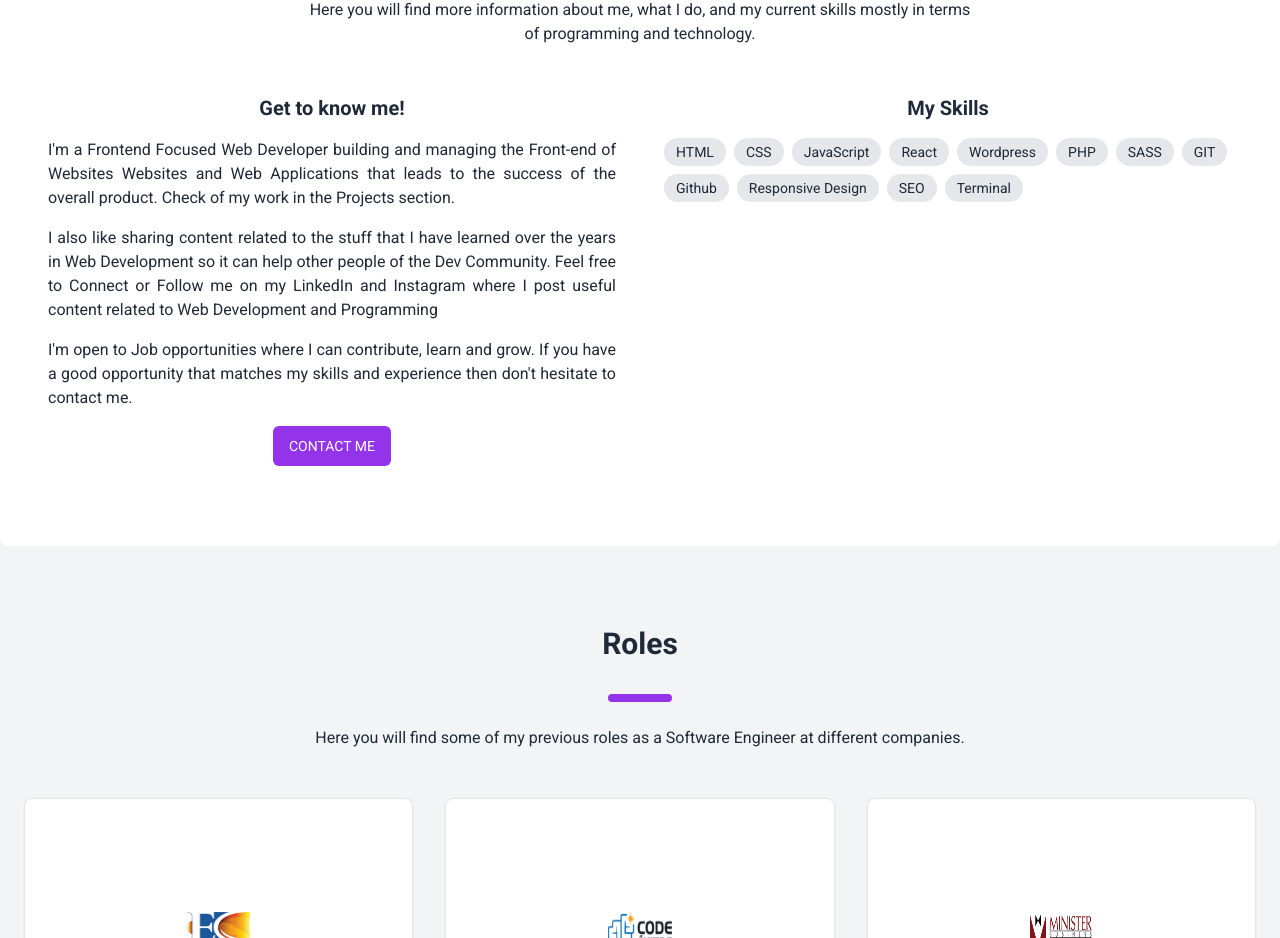
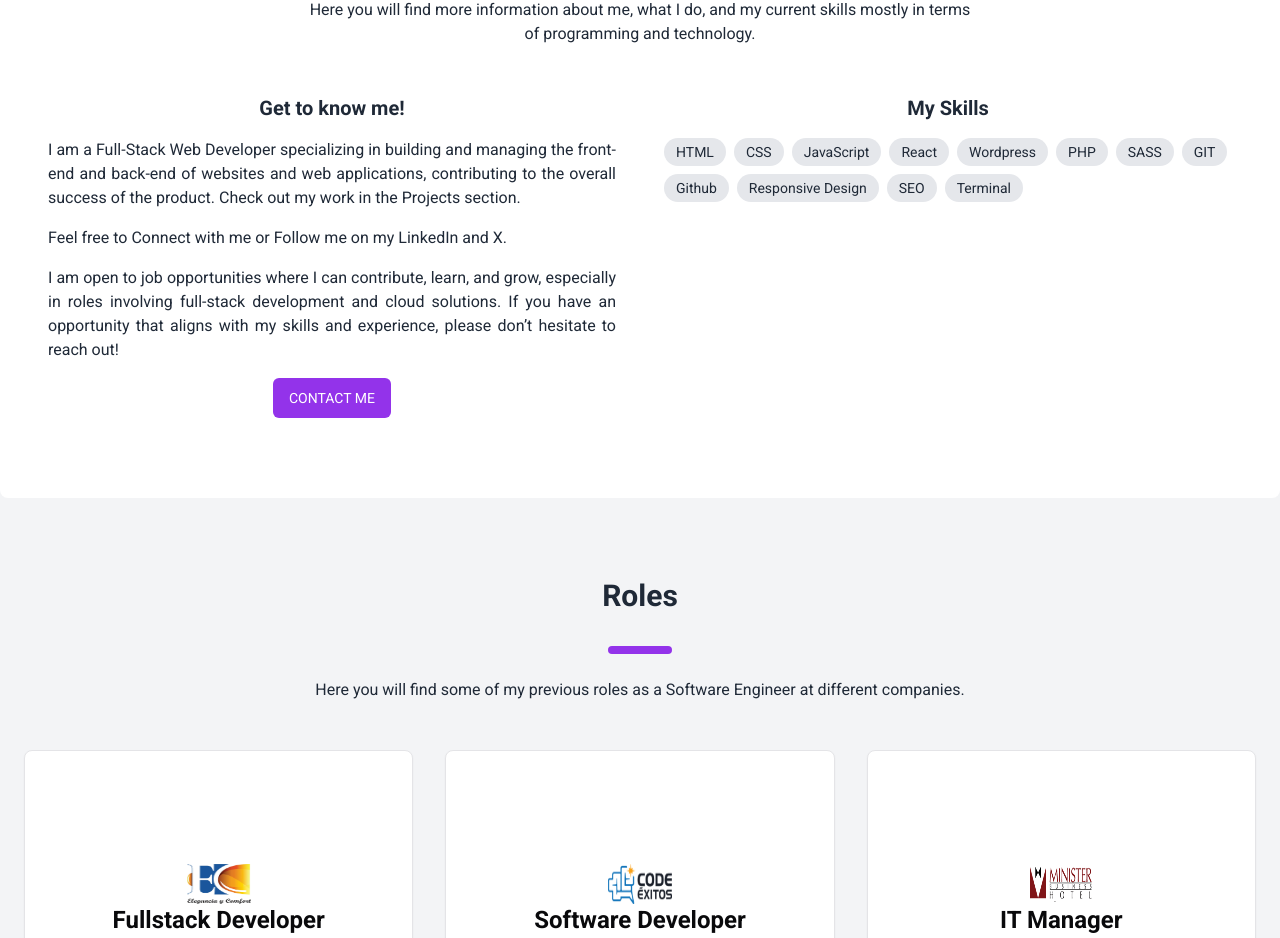
Before and after one commit to Athroscf/portfolio-2.0, a Next.js app: page / in a window 1280 px wide. Shown: the part 1054-1992 px from the top of the page. Built offline with nearby package versions, Linux system fonts and the light colour scheme.

Commit message:
update: content and action for the Contact Me button in About component.

```diff
--- a/src/app/components/About.tsx
+++ b/src/app/components/About.tsx
@@ -38,20 +38,17 @@ const About = () => {
           <div>
             <h3 className="mb-4 text-xl font-semibold">Get to know me!</h3>
             <p className="mb-4 text-justify">
-              I&apos;m a Frontend Focused Web Developer building and managing the Front-end of
-              Websites Websites and Web Applications that leads to the success of the overall
-              product. Check of my work in the Projects section.
+              I am a Full-Stack Web Developer specializing in building and managing the front-end
+              and back-end of websites and web applications, contributing to the overall success of
+              the product. Check out my work in the Projects section.
             </p>
             <p className="mb-4 text-justify">
-              I also like sharing content related to the stuff that I have learned over the years in
-              Web Development so it can help other people of the Dev Community. Feel free to Connect
-              or Follow me on my LinkedIn and Instagram where I post useful content related to Web
-              Development and Programming
+              Feel free to Connect with me or Follow me on my LinkedIn and X.
             </p>
             <p className="text-justify">
-              I&apos;m open to Job opportunities where I can contribute, learn and grow. If you have
-              a good opportunity that matches my skills and experience then don&apos;t hesitate to
-              contact me.
+              I am open to job opportunities where I can contribute, learn, and grow, especially in
+              roles involving full-stack development and cloud solutions. If you have an opportunity
+              that aligns with my skills and experience, please don’t hesitate to reach out!
             </p>
             <Button
               className="mt-4 bg-purple-600 text-white hover:bg-purple-700"
--- a/src/app/components/Footer.tsx
+++ b/src/app/components/Footer.tsx
@@ -14,7 +14,10 @@ const Footer = () => {
   };
 
   return (
-    <footer className="mt-8 bg-gray-800 bg-opacity-90 text-gray-300 dark:bg-gray-900 dark:bg-opacity-90">
+    <footer
+      id="contact"
+      className="mt-8 bg-gray-800 bg-opacity-90 text-gray-300 dark:bg-gray-900 dark:bg-opacity-90"
+    >
       <div className="container mx-auto px-10 py-12">
         <div className="grid grid-cols-1 gap-8 md:grid-cols-2">
           <div>
```
